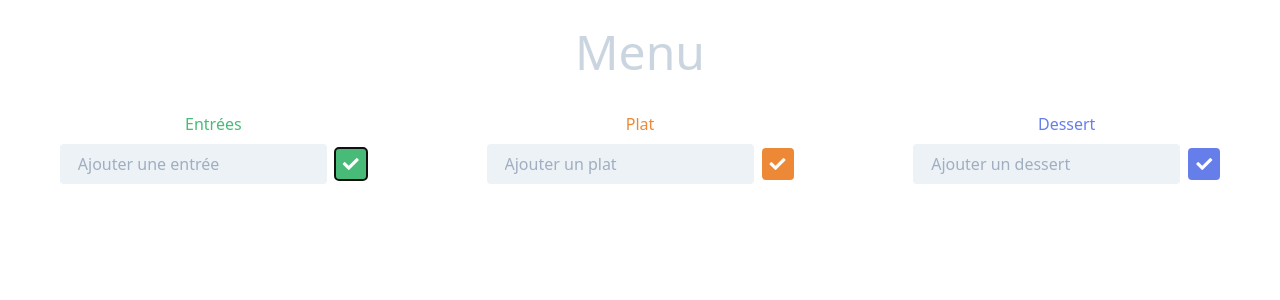
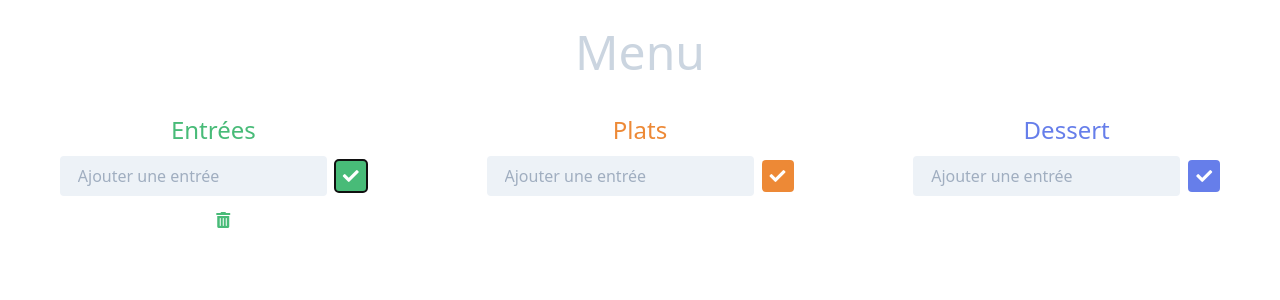
Before and after one commit to Julie-Ha/random-menu, a React (Create React App) app: page / in a window 1280 px wide. Both pictures are taken after a click on the button 350 px from the left and 164 px from the top of the page. Shown: the top 300 px of the page. Built offline with nearby package versions, Linux system fonts and the light colour scheme.

Commit message:
code refactoring + add dishes to localstorage

```diff
--- a/src/App.js
+++ b/src/App.js
@@ -1,18 +1,15 @@
 import React from "react";
 import "./tailwind.output.css";
-import Dessert from "./components/Dessert";
 import Dish from "./components/Dish";
-import Starter from "./components/Starter";
 
 function App() {
   return (
     <div className="App">
       <h1 className="text-5xl text-gray-400 text-center m-4">Menu</h1>
       <div className="flex flex-col sm:flex-row">
-        <Starter />
-        <Dish />
-        <Dessert />
-
+        <Dish title="Entrées" color="green" dishType="starters"/>
+        <Dish title="Plats" color="orange" dishType="dish" />
+        <Dish title="Dessert" color="indigo" dishType="dessert"/>
       </div>
     </div>
   );
--- a/src/components/Dessert.js
+++ /dev/null
@@ -1,19 +0,0 @@
-import React from "react";
-
-function Dessert() {
-  return (
-    <div className="w-full flex flex-col items-center">
-      <h1 className="text-indigo-500 m-2">Dessert</h1>
-      <form>
-        <input
-          className="bg-gray-200 appearance-none border-2 border-gray-200 rounded py-2 px-4 text-gray-700 leading-tight focus:outline-none focus:bg-white focus:border-indigo-500"
-          type="text"
-          placeholder="Ajouter un dessert"
-        />
-        <button className="bg-indigo-500 rounded ml-2 w-8 h-8"><i className="text-white fas fa-check"></i></button>
-      </form>
-    </div>
-  );
-}
-
-export default Dessert;
--- a/src/components/Dish.js
+++ b/src/components/Dish.js
@@ -1,17 +1,105 @@
-import React from "react";
+import React, { useEffect, useState } from "react";
 
-function Dish() {
+function Dish({ title, color, dishType }) {
+  const [inputText, setInputText] = useState("");
+  const [dishesList, setDishesList] = useState([]);
+
+  const inputHandler = (e) => {
+    setInputText(e.target.value);
+  };
+
+  const addDish = (e) => {
+    e.preventDefault();
+
+    let dishes;
+    if (localStorage.getItem(dishType) === null) {
+      dishes = [];
+    } else {
+      dishes = JSON.parse(localStorage.getItem(dishType));
+    }
+    dishes.push(inputText);
+    localStorage.setItem(dishType, JSON.stringify(dishes));
+
+    setDishesList(JSON.parse(localStorage.getItem(dishType)));
+    setInputText("");
+  };
+
+  const deleteDish = (e) => {
+    let dish = e.target.getAttribute("data-key");
+
+    let dishes;
+    if (localStorage.getItem(dishType) === null) {
+      dishes = [];
+    } else {
+      dishes = JSON.parse(localStorage.getItem(dishType));
+    }
+    dishes.splice(dishes.indexOf(dish), 1);
+    localStorage.setItem(dishType, JSON.stringify(dishes));
+    setDishesList(dishes);
+  };
+
+  useEffect(() => {
+    let dishes;
+    if (localStorage.getItem(dishType) === null) {
+      dishes = [];
+    } else {
+      dishes = JSON.parse(localStorage.getItem(dishType));
+    }
+    setDishesList(dishes);
+  }, []);
+
   return (
     <div className="w-full flex flex-col items-center">
-      <h1 className="text-orange-500 m-2">Plat</h1>
-      <form>
+      <h1 className={"text-2xl text-" + color + "-500 m-2"}>{title}</h1>
+      <div className="flex justify-center items-center">
         <input
-          className="bg-gray-200 appearance-none border-2 border-gray-200 rounded py-2 px-4 text-gray-700 leading-tight focus:outline-none focus:bg-white focus:border-orange-500"
+          onChange={inputHandler}
+          className={
+            "bg-gray-200 appearance-none border-2 border-gray-200 rounded py-2 px-4 text-gray-700 leading-tight focus:outline-none focus:bg-white focus:border-" +
+            color +
+            "-500"
+          }
           type="text"
-          placeholder="Ajouter un plat"
+          value={inputText}
+          placeholder="Ajouter une entrée"
         />
-        <button className="bg-orange-500 rounded ml-2 w-8 h-8"><i className="text-white fas fa-check"></i></button>
-      </form>
+        <button
+          className={
+            "bg-" +
+            color +
+            "-500 hover:bg-" +
+            color +
+            "-400 rounded ml-2 w-8 h-8"
+          }
+          onClick={addDish}
+        >
+          <i className="text-white fas fa-check"></i>
+        </button>
+      </div>
+
+      <div className="m-2">
+        <ul className="">
+          {dishesList &&
+            dishesList.map((dish) => {
+              return (
+                <li key={dish} className="flex m-2 items-center">
+                  <p className="mr-5">{dish}</p>
+                  <i
+                    onClick={deleteDish}
+                    data-key={dish}
+                    className={
+                      "ml-auto text-" +
+                      color +
+                      "-500 fas fa-trash-alt hover:text-" +
+                      color +
+                      "-400"
+                    }
+                  ></i>
+                </li>
+              );
+            })}
+        </ul>
+      </div>
     </div>
   );
 }
--- a/src/components/Starter.js
+++ /dev/null
@@ -1,47 +0,0 @@
-import React, { useState } from "react";
-
-function Starter() {
-  const [inputText, setInputText] = useState("");
-  const [startersList, setStartersList] = useState([]);
-
-  const inputHandler = (e) => {
-    setInputText(e.target.value);
-  };
-
-  const addStarter = (e) => {
-    e.preventDefault();
-    setStartersList([...startersList, { text: inputText }]);
-    setInputText("");
-  };
-
-  return (
-    <div className="w-full flex flex-col items-center">
-      <h1 className="text-green-500 m-2">Entrées</h1>
-      <form>
-        <input
-          onChange={inputHandler}
-          className="bg-gray-200 appearance-none border-2 border-gray-200 rounded py-2 px-4 text-gray-700 leading-tight focus:outline-none focus:bg-white focus:border-green-500"
-          type="text"
-          value={inputText}
-          placeholder="Ajouter une entrée"
-        />
-        <button
-          className="bg-green-500 rounded ml-2 w-8 h-8"
-          onClick={addStarter}
-        >
-          <i className="text-white fas fa-check"></i>
-        </button>
-      </form>
-
-      <div className="">
-        <ul className="">
-          {startersList.map((starter) => {
-            return <li key={starter.text}>{starter.text}</li>;
-          })}
-        </ul>
-      </div>
-    </div>
-  );
-}
-
-export default Starter;
```
Also changed, not shown: src/components/RandomDish.js (added, +11 -0 lines).
